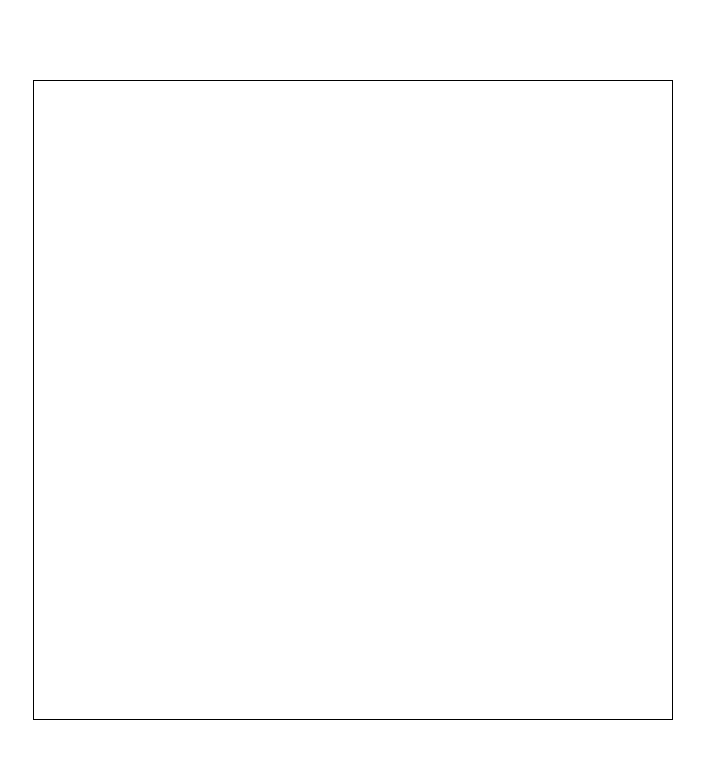
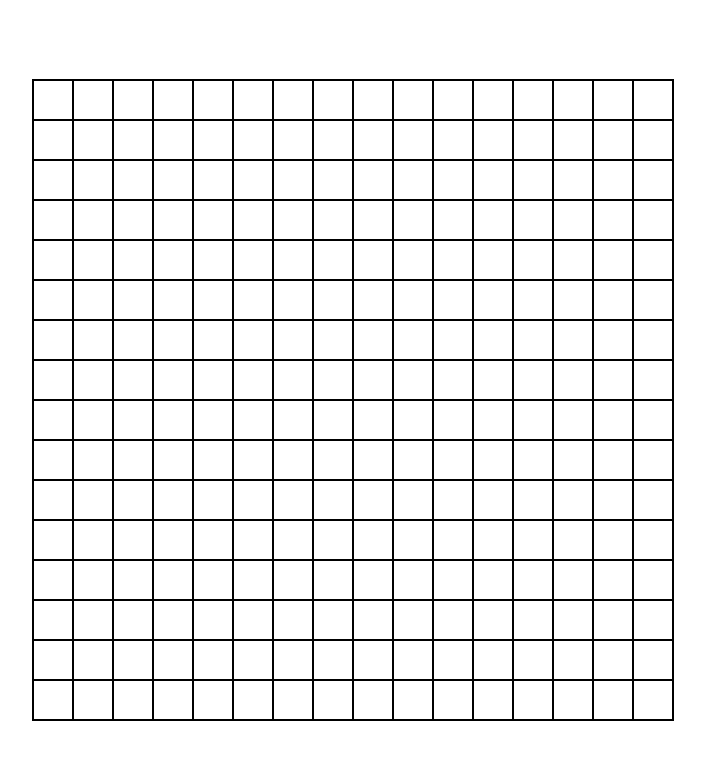
Before and after one commit to VicLourenco40/odin-etch-a-sketch, a plain HTML site: page index.html in a window 1280 px wide. Shown: the whole page, without its empty margins (287-992 px from the left). Drawn offline with Linux system fonts and the light colour scheme.

Commit message:
Create grid

```diff
--- a/index.html
+++ b/index.html
@@ -8,6 +8,6 @@
     <script src="./script.js" defer></script>
   </head>
   <body>
-    <div class="grid-container"></div>
+    <div class="grid-container border"></div>
   </body>
 </html>
--- a/script.js
+++ b/script.js
@@ -0,0 +1,22 @@
+const GRID_CONTAINER_SIZE = 640;
+
+const gridContainer = document.querySelector('.grid-container');
+
+gridContainer.style.width = GRID_CONTAINER_SIZE + 'px';
+gridContainer.style.height = GRID_CONTAINER_SIZE + 'px';
+
+function createGrid(cellAmount = 16) {
+    const gridCellSize = GRID_CONTAINER_SIZE / cellAmount;
+
+    for (let i = 0; i < cellAmount ** 2; i++) {
+        const gridCell = document.createElement('div');
+
+        gridCell.style.width = gridCellSize + 'px';
+        gridCell.style.height = gridCellSize + 'px';
+        gridCell.classList.add('border');
+
+        gridContainer.appendChild(gridCell);
+    }
+}
+
+createGrid();
--- a/style.css
+++ b/style.css
@@ -12,7 +12,11 @@ body {
 }
 
 .grid-container {
+  box-sizing: content-box;
+  display: flex;
+  flex-wrap: wrap;
+}
+
+.border {
   border: 1px solid;
-  width: 640px;
-  height: 640px;
 }
```
